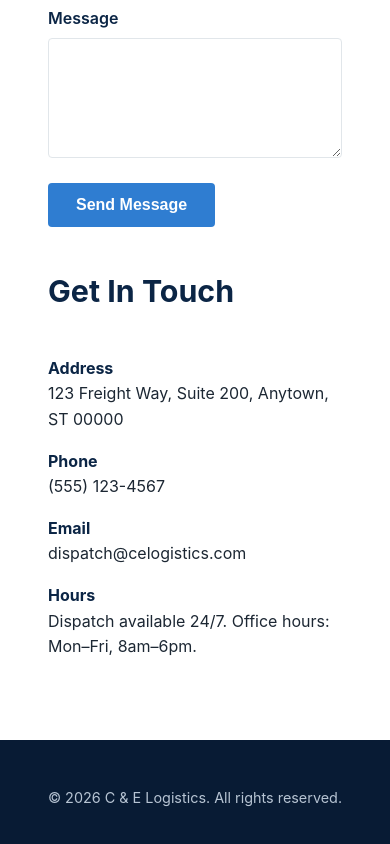
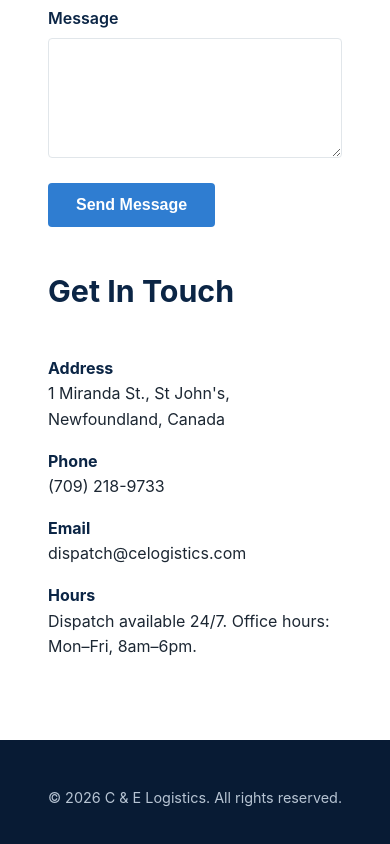
Before and after one commit to orchardyst/swift-freight-logistics, a plain HTML site: page contact.html in a window 390 px wide. Shown: the part 688-1532 px from the top of the page. Drawn offline with Linux system fonts and the light colour scheme.

Commit message:
Update contact address and phone number

```diff
--- a/contact.html
+++ b/contact.html
@@ -57,11 +57,11 @@
       <ul class="info-list">
         <li>
           <strong>Address</strong>
-          123 Freight Way, Suite 200, Anytown, ST 00000
+          1 Miranda St., St John's, Newfoundland, Canada
         </li>
         <li>
           <strong>Phone</strong>
-          (555) 123-4567
+          (709) 218-9733
         </li>
         <li>
           <strong>Email</strong>
```
